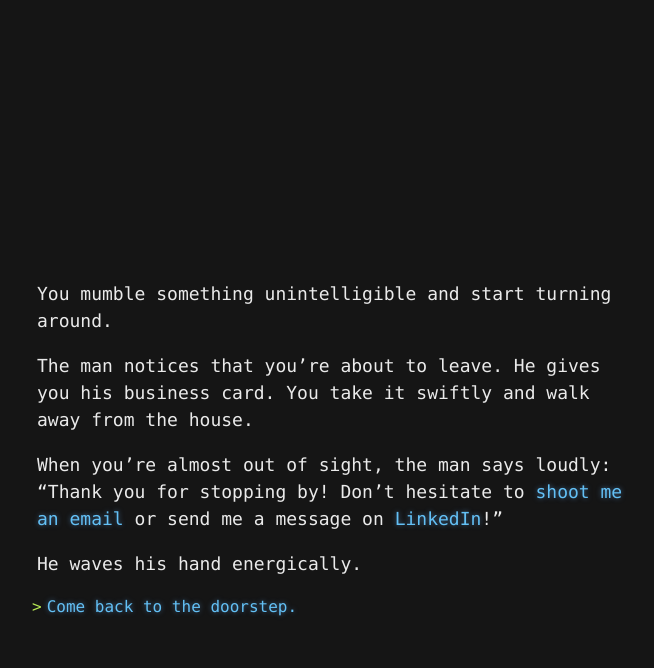
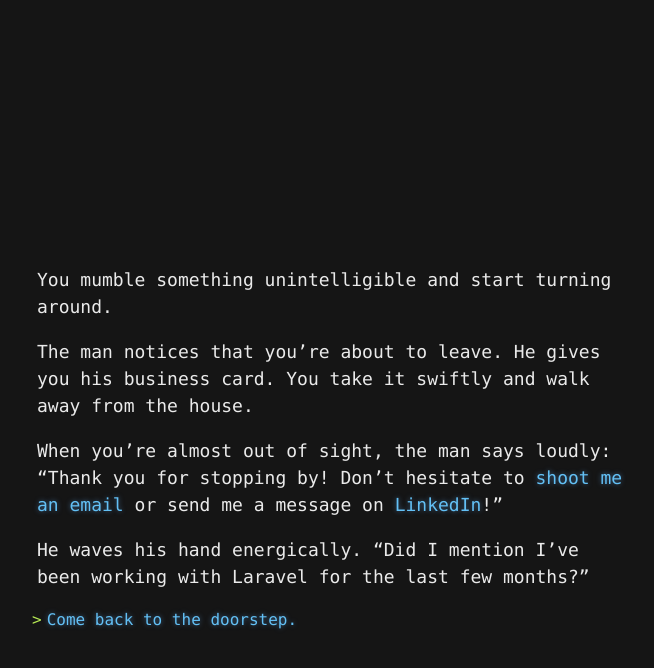
Before and after one commit to yvesgurcan/adventure, a Jekyll site: the page built from leave.md, in a window 1280 px wide. Shown: the top 668 px of the page, without its empty margins (308-962 px from the left). Built offline with Jekyll 4.4.1, drawn with Linux system fonts in a browser that asks for light colours; our own code applies the rules of GitHub Pages for plain Markdown files.

Commit message:
Update leave.md

```diff
--- a/leave.md
+++ b/leave.md
@@ -4,6 +4,6 @@ The man notices that you're about to leave. He gives you his business card. You
 
 When you're almost out of sight, the man says loudly: "Thank you for stopping by! Don't hesitate to [shoot me an email](mailto:gurcan.yves@gmail.com) or send me a message on [LinkedIn](https://linkedin.com/in/yvesgurcan)!"
 
-He waves his hand energically.
+He waves his hand energically. "Did I mention I've been working with Laravel for the last few months?"
 
 - [Come back to the doorstep.](questions.md)
```
